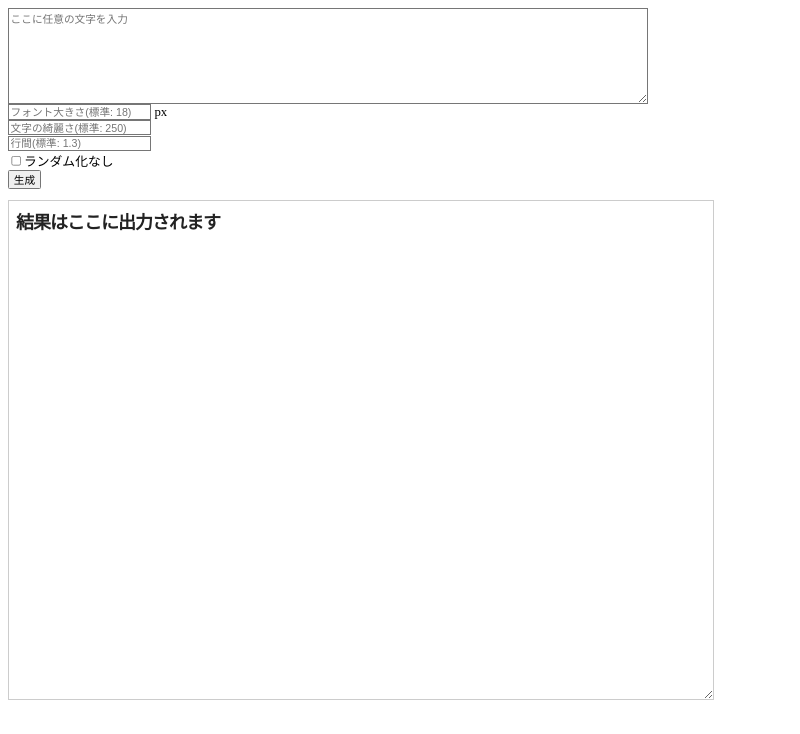
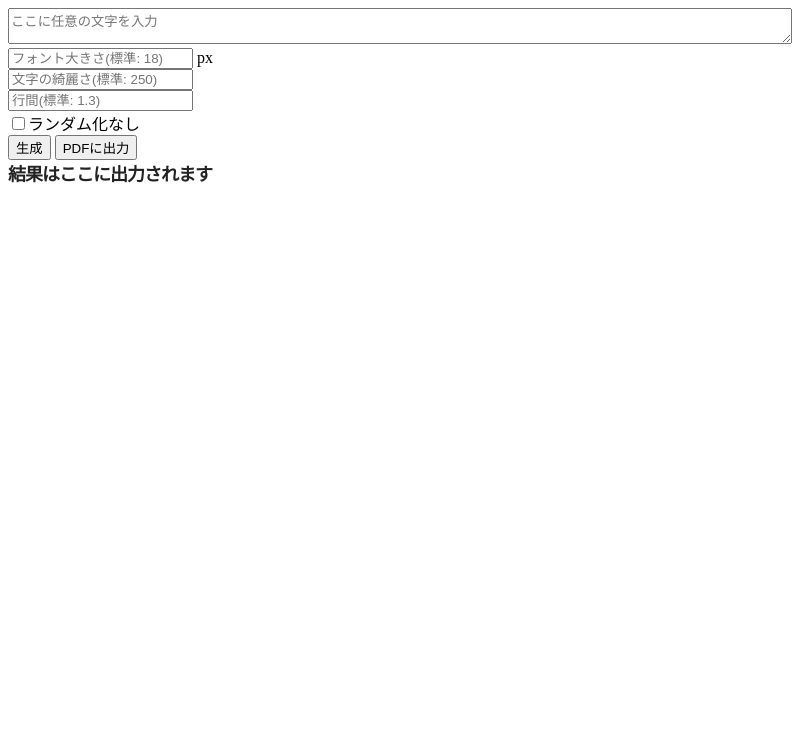
Before and after one commit to nasum/tegaki-doc, an Electron app: page src/index.html in a window 800 px wide. Drawn offline with nearby package versions, Linux system fonts and the light colour scheme; no server answers; a web font is replaced by a local one.

Commit message:
print pdf

```diff
--- /dev/null
+++ b/src/css/font.css
@@ -0,0 +1,13 @@
+@font-face {
+	font-family: 'Kalam';
+	font-weight: bold;
+	src: local('Kalam'), local('Kalam-Regular'),
+	     url('../fonts/kalam/kalam-v9-latin-regular.woff2') format('woff2'),
+	     url('../fonts/kalam/kalam-v9-latin-regular.woff') format('woff');
+}
+@font-face {
+	font-family: 'dartsfont';
+	src: local('dartsfont'),
+	     url('../fonts/dartsfont/dartsfont.eot?#iefix') format('eot'),
+		 url('../fonts/dartsfont/dartsfont.woff') format('woff');
+}
--- a/src/css/handwriting.css
+++ b/src/css/handwriting.css
@@ -1,17 +1,3 @@
-@font-face {
-	font-family: 'Kalam';
-	font-weight: bold;
-	src: local('Kalam'), local('Kalam-Regular'),
-	     url('../fonts/kalam/kalam-v9-latin-regular.woff2') format('woff2'),
-	     url('../fonts/kalam/kalam-v9-latin-regular.woff') format('woff');
-}
-@font-face {
-	font-family: 'dartsfont';
-	src: local('dartsfont'),
-	     url('../fonts/dartsfont/dartsfont.eot?#iefix') format('eot'),
-		 url('../fonts/dartsfont/dartsfont.woff') format('woff');
-}
-
 .hw, .hwp {
 	font-family: 'Kalam', 'dartsfont';
 	letter-spacing: -1px;
@@ -35,24 +21,6 @@ p {
 .output{
   width: 90%;
   height: 500px;
-  padding: 1ex;
-  overflow: scroll;
-  resize: both;
-  border: 1px solid #CCC;
-  box-sizing: border-box;
-  margin: 1.5ex 0;
-}
-
-.i_left {
-  float: left;
-  width: 800px;
-  height: 120px;
-  box-sizing: border-box;
-  margin: 0 1ex 0 0;
-}
-
-.i_right {
-
 }
 
 textarea#inputText {
@@ -61,16 +29,3 @@ textarea#inputText {
   box-sizing: border-box;
   margin: 0 1ex 0 0;
 }
-
-input[type="text"] {
-  width: 200px;
-}
-
-.input {
-  zoom: 80%;
-}
-
-.clearfix::after{
-  content: " ";
-  clear: both;
-}
--- /dev/null
+++ b/src/css/print.css
@@ -0,0 +1,5 @@
+@media print {
+  .editor {
+    display: none;
+  }
+}
--- a/src/handwriting.js
+++ b/src/handwriting.js
@@ -1,5 +1,6 @@
 const $ = require('jquery')
 const Sugar = require('sugar')
+const ipc = require('electron').ipcRenderer
 
 Sugar.extend();
 
@@ -49,3 +50,14 @@ $("#generate").on("click", () => {
   var wr = $("#withoutRandom").prop("checked");
   hw_splitSpanTag(wr ? -1 : $("#beauty").val() || 250);
 });
+
+const printPDFBtn = document.getElementById('print')
+
+printPDFBtn.addEventListener('click', function (event) {
+  ipc.send('print-to-pdf')
+})
+
+ipc.on('wrote-pdf', function (event, path) {
+  const message = `Wrote PDF to: ${path}`
+  document.getElementById('pdf-path').innerHTML = message
+})
--- a/src/index.html
+++ b/src/index.html
@@ -2,11 +2,13 @@
 <html>
   <head>
     <meta charset="utf-8">
-    <title></title>
+    <title>TegakiDoc</title>
+    <link type="text/css" rel="stylesheet" href="./css/font.css"/>
     <link type="text/css" rel="stylesheet" href="./css/handwriting.css"/>
+    <link type="text/css" rel="stylesheet" href="./css/print.css"/>
   </head>
   <body>
-    <div class="input clearfix">
+    <div class="editor input">
       <div class="i_left">
         <textarea id="inputText" placeholder="ここに任意の文字を入力"></textarea>
       </div>
@@ -16,9 +18,10 @@
         <input id="lineheight" type="number" placeholder="行間(標準: 1.3)"><br/>
         <label><input id="withoutRandom" type="checkbox">ランダム化なし</label><br/>
         <button id="generate">生成</button>
+        <button id="print">PDFに出力</button>
       </div>
     </div>
-    <div class="output">
+    <div class="print output">
       <p id="result" class="hw">結果はここに出力されます</p>
     </div>
     <script src="./handwriting.js"></script>
```
Also changed, not shown: src/index.js (+20 -1 lines).
